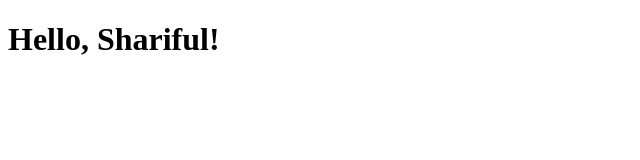
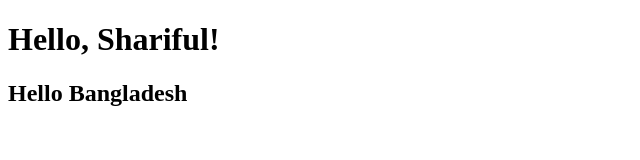
Before and after one commit to Sharifulcse8/my_first_repo, a plain HTML site: page index.html in a window 1280 px wide. Shown: the whole page, without its empty margins (0-640 px from the left). Drawn offline with Linux system fonts and the light colour scheme.

Commit message:
This is my first project in github

```diff
--- a/index.html
+++ b/index.html
@@ -7,5 +7,6 @@
 </head>
 <body>
     <h1>Hello, Shariful!</h1>
+    <h2>Hello Bangladesh</h2>
 </body>
 </html>
```
